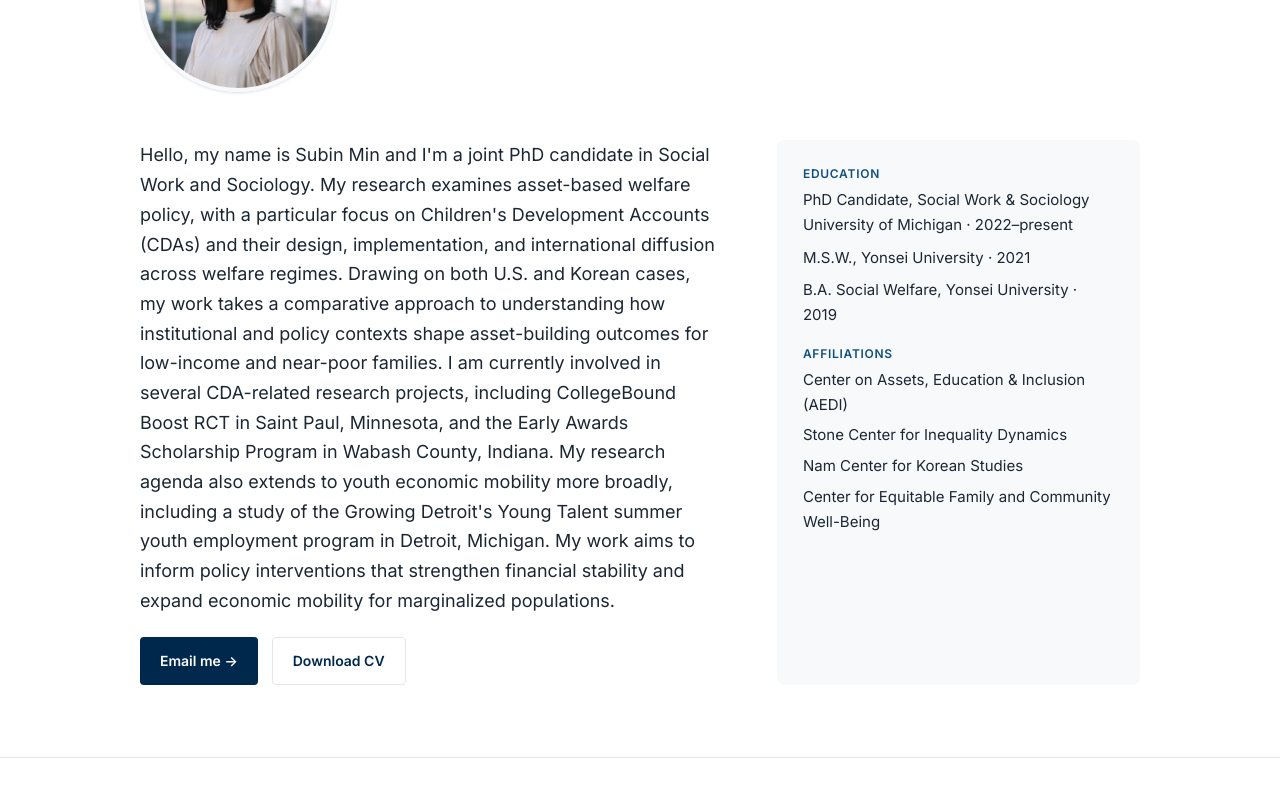
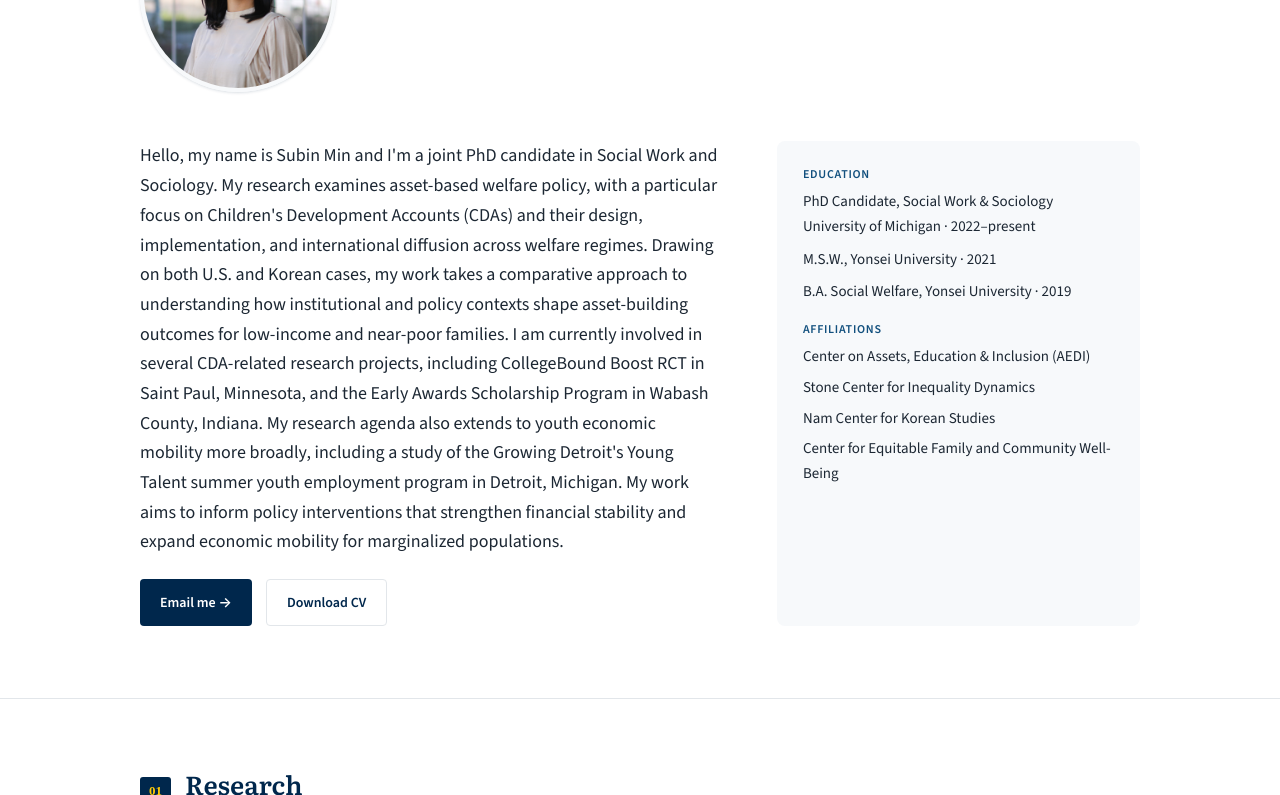
Before and after one commit to subinminn/bio, a plain HTML site: page index.html in a window 1280 px wide. Shown: the part 252-1047 px from the top of the page. Drawn offline with nearby package versions, Linux system fonts and the light colour scheme.

Commit message:
Update index.html

```diff
--- a/index.html
+++ b/index.html
@@ -6,8 +6,8 @@
 <title>Subin Min — Social Policy Researcher</title>
 <link rel="preconnect" href="https://fonts.googleapis.com">
 <link rel="preconnect" href="https://fonts.gstatic.com" crossorigin>
-<link href="https://fonts.googleapis.com/css2?family=Source+Serif+4:opsz,wght@8..60,400;8..60,500;8..60,600;8..60,700&family=Inter:wght@400;500;600;700&display=swap" rel="stylesheet">
-<style>
+<link href="https://fonts.googleapis.com/css2?family=Literata:opsz,wght@7..72,400;7..72,500;7..72,600;7..72,700&family=Source+Sans+3:wght@400;500;600;700&display=swap" rel="stylesheet">
+  <style>
   :root{
     --blue:#00274C;
     --maize:#FFCB05;
@@ -24,12 +24,12 @@
   body{
     background:var(--bg);
     color:var(--ink);
-    font-family:'Inter',-apple-system,BlinkMacSystemFont,sans-serif;
+    font-family:'Source Sans 3',-apple-system,BlinkMacSystemFont,sans-serif;
     font-size:17px;
     line-height:1.65;
     -webkit-font-smoothing:antialiased;
   }
-  h1,h2,h3{font-family:'Source Serif 4',Georgia,serif;font-weight:600;color:var(--blue)}
+  h1,h2,h3{font-family:'Literata',Georgia,serif;font-weight:600;color:var(--blue)}
   a{color:var(--blue-soft);text-decoration:none}
   a:hover{color:var(--blue)}
   ::selection{background:var(--maize);color:var(--blue)}
```
